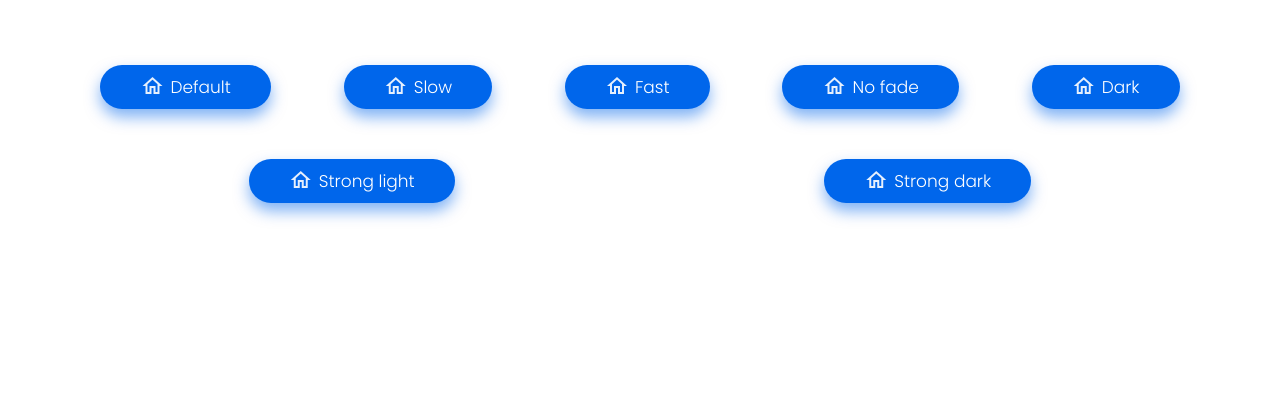
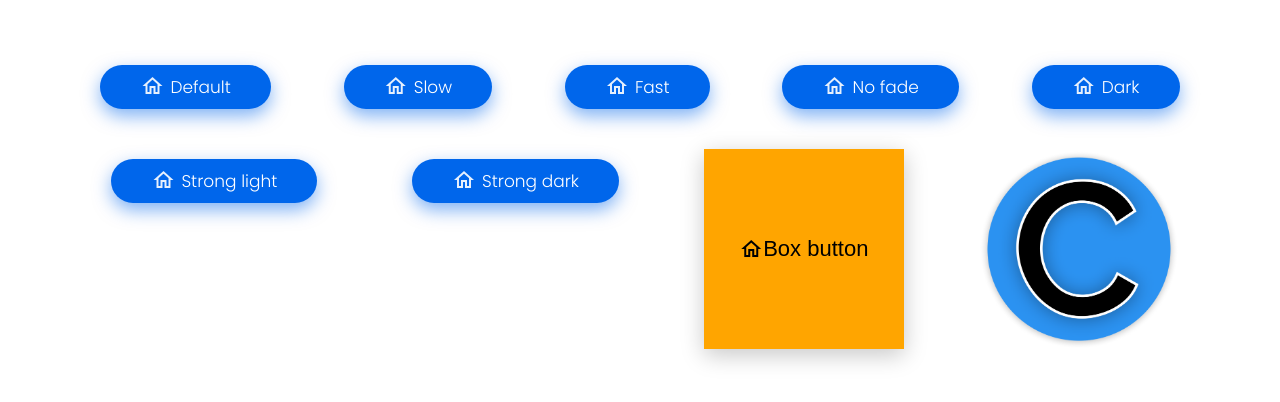
Before and after one commit to CarsonBurke/Wave-button, a plain HTML site: page index.html in a window 1280 px wide. Drawn offline with nearby package versions, Linux system fonts and the light colour scheme.

Commit message:
minor style changes

```diff
--- a/index.html
+++ b/index.html
@@ -63,6 +63,20 @@
             </span>Strong dark</button>
 
             </div>
+            <div class="flexChild">
+
+                <button class="boxButton waveButton" data-wave-fade-amount="400"><span class="material-icons-outlined">
+                    home
+            </span>Box button</button>
+
+            </div>
+            <div class="flexChild">
+
+                <div class="imageButton waveButton" data-wave-fade-amount="300" data-wave-strength="0.8">
+
+                </div>
+
+            </div>
         </div>
     </div>
 
--- a/materials/style.css
+++ b/materials/style.css
@@ -60,7 +60,7 @@ body::-webkit-scrollbar-thumb:hover {
     margin: 10px;
     padding: 9px 40px;
     background-color: var(--primary);
-    box-shadow: var(--primaryShadow) 0 8px 15px 0;
+    box-shadow: var(--primaryShadow) 0 7px 18px 0;
     width: fit-content;
     color: white;
     font-weight: 550;
@@ -69,6 +69,7 @@ body::-webkit-scrollbar-thumb:hover {
     font-size: 17px;
     display: flex;
     flex-direction: row;
+    user-select: none;
 }
 
 .button:hover {
@@ -84,4 +85,34 @@ body::-webkit-scrollbar-thumb:hover {
     opacity: 0.9;
 }
 
-.boxButton {}
+.boxButton {
+    width: 200px;
+    height: 200px;
+    text-align: center;
+    line-height: 200px;
+    display: flex;
+    justify-content: center;
+    align-items: center;
+    background: orange;
+    box-shadow: rgba(0, 0, 0, 0.22) 0 6px 22px 0;
+    user-select: none;
+    cursor: pointer;
+    font-weight: 500;
+    font-size: 22px;
+    transition: all 0.3s;
+    border: none;
+}
+
+.boxButton:focus {
+    box-shadow: rgba(0, 0, 0, 0.24) 0 3px 8px 0;
+}
+
+.imageButton {
+    width: 200px;
+    height: 200px;
+    background-image: url("images/carsonIcon.png");
+    background-position: center;
+    background-size: cover;
+    user-select: none;
+    cursor: pointer;
+}
--- a/materials/wave.js
+++ b/materials/wave.js
@@ -1,5 +1,5 @@
 let defaultStrength = 0.4
-let defaultFadeAmount = 150
+let defaultFadeAmount = 250
 
 let themes = {
     light: "rgb(255, 255, 255, ",
```
